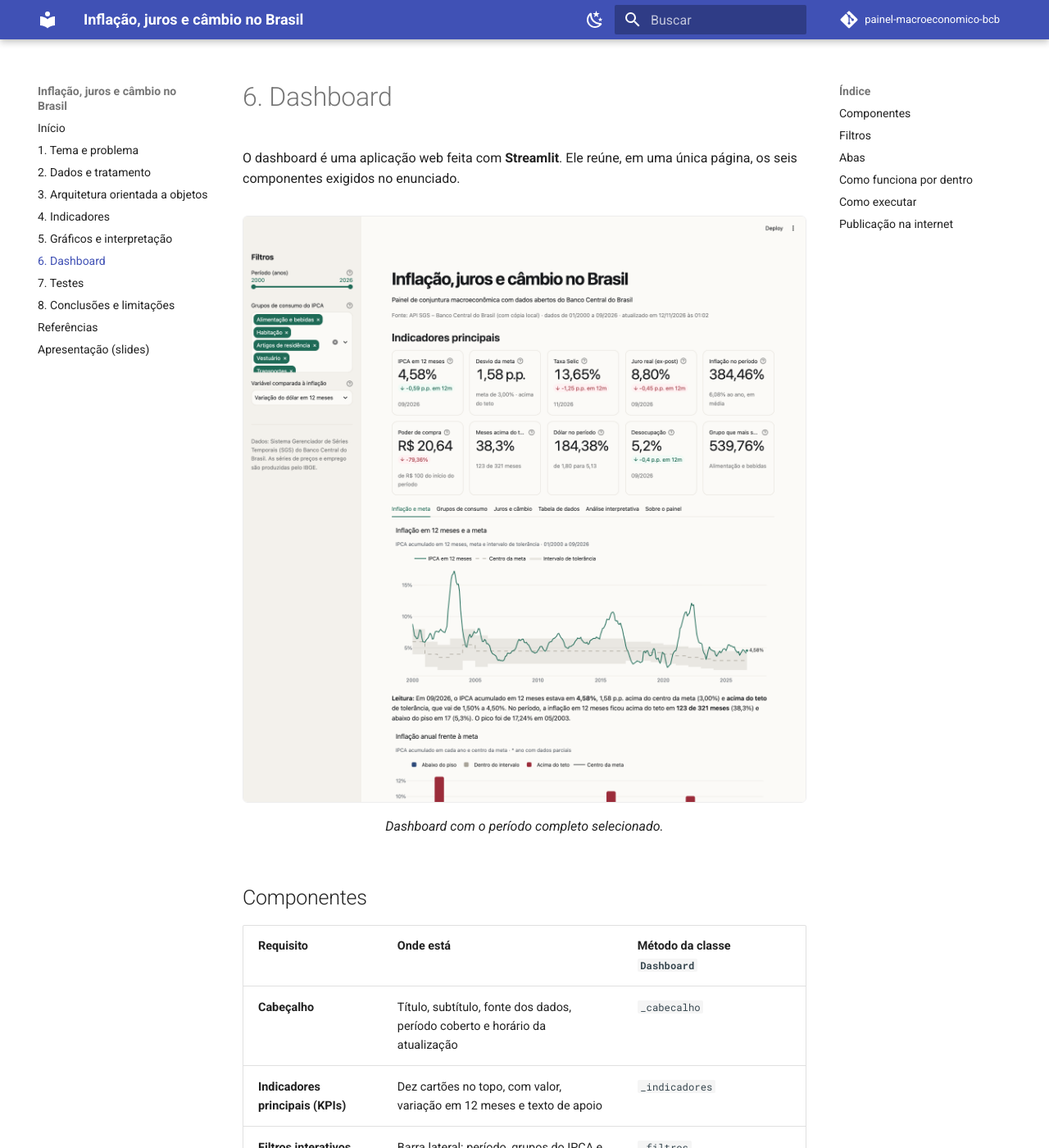
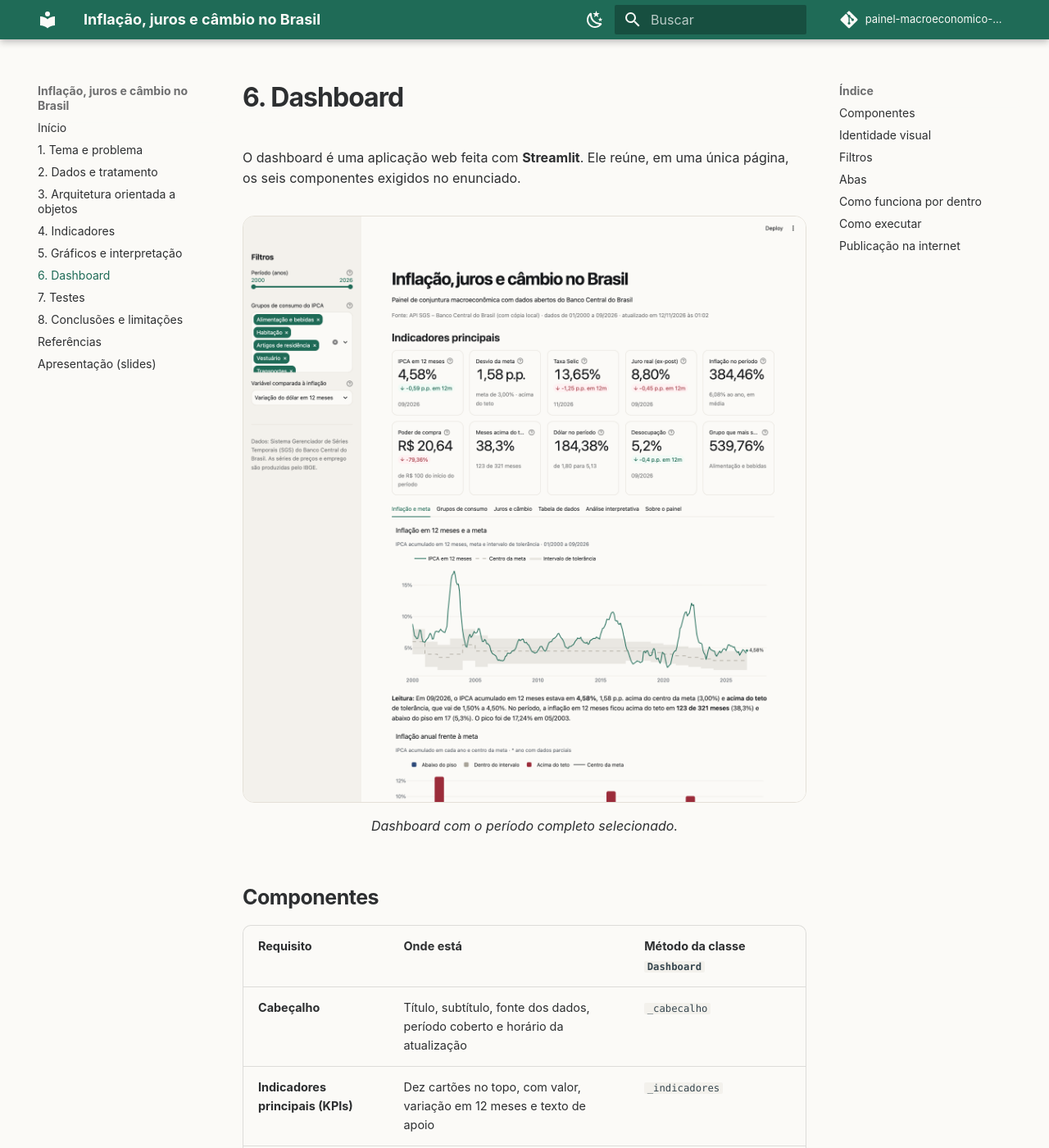
Before and after one commit to augustolamounier/painel-macroeconomico-bcb, an MkDocs documentation site: the page built from docs/dashboard.md, in a window 1280 px wide and 1400 px high. Shown: the whole window at 82% size. Built offline with MkDocs 1.6.1 and Material for MkDocs 9.7.7, drawn with Linux system fonts in a browser that asks for light colours; comment, search, counter and statistics services are not loaded; some of the changed text lies outside the part shown.

Commit message:
docs: identidade visual da documentação alinhada ao dashboard

```diff
--- a/docs/css/extra.css
+++ b/docs/css/extra.css
@@ -1,10 +1,60 @@
+/* Identidade visual "Porcelana", a mesma do dashboard e da apresentação. */
+:root {
+  --md-text-font-family: -apple-system, BlinkMacSystemFont, "SF Pro Text", "Inter", "Segoe UI", system-ui, sans-serif;
+  --md-code-font-family: ui-monospace, "SF Mono", Menlo, Consolas, monospace;
+}
+
+[data-md-color-scheme="default"] {
+  --md-primary-fg-color: #1F6B57;
+  --md-primary-fg-color--light: #2E8A71;
+  --md-primary-fg-color--dark: #164E40;
+  --md-primary-bg-color: #FBFAF7;
+  --md-accent-fg-color: #B8862B;
+  --md-accent-fg-color--transparent: rgba(184, 134, 43, 0.1);
+  --md-default-bg-color: #FBFAF7;
+  --md-default-fg-color: rgba(22, 24, 27, 0.9);
+  --md-default-fg-color--light: rgba(22, 24, 27, 0.62);
+  --md-typeset-a-color: #1F6B57;
+  --md-code-bg-color: #F3F1EC;
+}
+
+[data-md-color-scheme="slate"] {
+  --md-hue: 160;
+  --md-primary-fg-color: #1F6B57;
+  --md-primary-fg-color--light: #2E8A71;
+  --md-primary-fg-color--dark: #164E40;
+  --md-accent-fg-color: #D4AE63;
+  --md-typeset-a-color: #6FC2A6;
+}
+
+body {
+  font-family: var(--md-text-font-family);
+  -webkit-font-smoothing: antialiased;
+}
+
+/* Títulos com tracking negativo, como no dashboard */
+.md-typeset h1 {
+  font-weight: 700;
+  letter-spacing: -0.03em;
+  color: var(--md-default-fg-color);
+}
+
+.md-typeset h2 {
+  font-weight: 650;
+  letter-spacing: -0.02em;
+}
+
+.md-typeset code {
+  font-family: var(--md-code-font-family);
+}
+
 /* Gráficos interativos incorporados às páginas */
 .grafico {
   width: 100%;
   height: 460px;
-  border: 1px solid var(--md-default-fg-color--lightest);
-  border-radius: 6px;
-  background: #ffffff;
+  border: 1px solid #E4E0D8;
+  border-radius: 14px;
+  background: #FBFAF7;
 }
 
 .grafico--alto {
@@ -13,9 +63,14 @@
 
 .md-typeset table:not([class]) {
   font-size: 0.72rem;
+  border-radius: 10px;
 }
 
 .md-typeset figure img {
-  border: 1px solid var(--md-default-fg-color--lightest);
-  border-radius: 6px;
+  border: 1px solid #E4E0D8;
+  border-radius: 14px;
 }
+
+@media (prefers-reduced-motion: reduce) {
+  html { scroll-behavior: auto; }
+}
--- a/docs/dashboard.md
+++ b/docs/dashboard.md
@@ -18,6 +18,24 @@ seis componentes exigidos no enunciado.
 | **Visualizações dinâmicas** | Nove gráficos Plotly distribuídos em três abas | `_aba_inflacao`, `_aba_grupos`, `_aba_juros_cambio` |
 | **Tabela de dados** | Aba própria, com escolha de colunas, ordenação e download em CSV | `_aba_tabela` |
 | **Análise interpretativa** | Frase de "Leitura" abaixo de cada gráfico e aba com a análise completa | `_leitura`, `_aba_interpretacao` |
+
+## Identidade visual
+
+O dashboard, os gráficos, esta documentação e a apresentação usam a mesma paleta,
+definida em `.streamlit/config.toml` (tema do Streamlit) e em `TemaGrafico` (gráficos Plotly):
+
+| Papel | Cor | Uso |
+|---|---|---|
+| Fundo | `#FBFAF7` | off-white quente, mais confortável que o branco puro |
+| Texto | `#16181B` | grafite, contraste alto sem o preto absoluto |
+| Principal | `#1F6B57` (jade) | IPCA, destaques e controles |
+| Séries de apoio | `#B8862B` (latão) e `#6B4C9A` (ameixa) | segunda e terceira séries dos gráficos de linhas |
+| Situação frente à meta | `#2E4A7A`, `#A8A398` e `#9B2C3A` | abaixo do piso, dentro do intervalo e acima do teto |
+
+As cores das séries foram conferidas por simulação de daltonismo (protanopia,
+deuteranopia e tritanopia) e têm contraste mínimo de 3:1 com o fundo. Títulos usam
+espaçamento entre letras levemente negativo e os números usam algarismos de largura
+fixa, para que os valores não "pulem" quando mudam com os filtros.
 
 ## Filtros
 
--- a/mkdocs.yml
+++ b/mkdocs.yml
@@ -9,16 +9,17 @@ use_directory_urls: true
 theme:
   name: material
   language: pt-BR
+  font: false
   palette:
     - scheme: default
-      primary: indigo
-      accent: indigo
+      primary: custom
+      accent: custom
       toggle:
         icon: material/weather-night
         name: Usar tema escuro
     - scheme: slate
-      primary: indigo
-      accent: indigo
+      primary: custom
+      accent: custom
       toggle:
         icon: material/weather-sunny
         name: Usar tema claro
```
Also changed, not shown: docs/index.md (+1 -1 lines).
